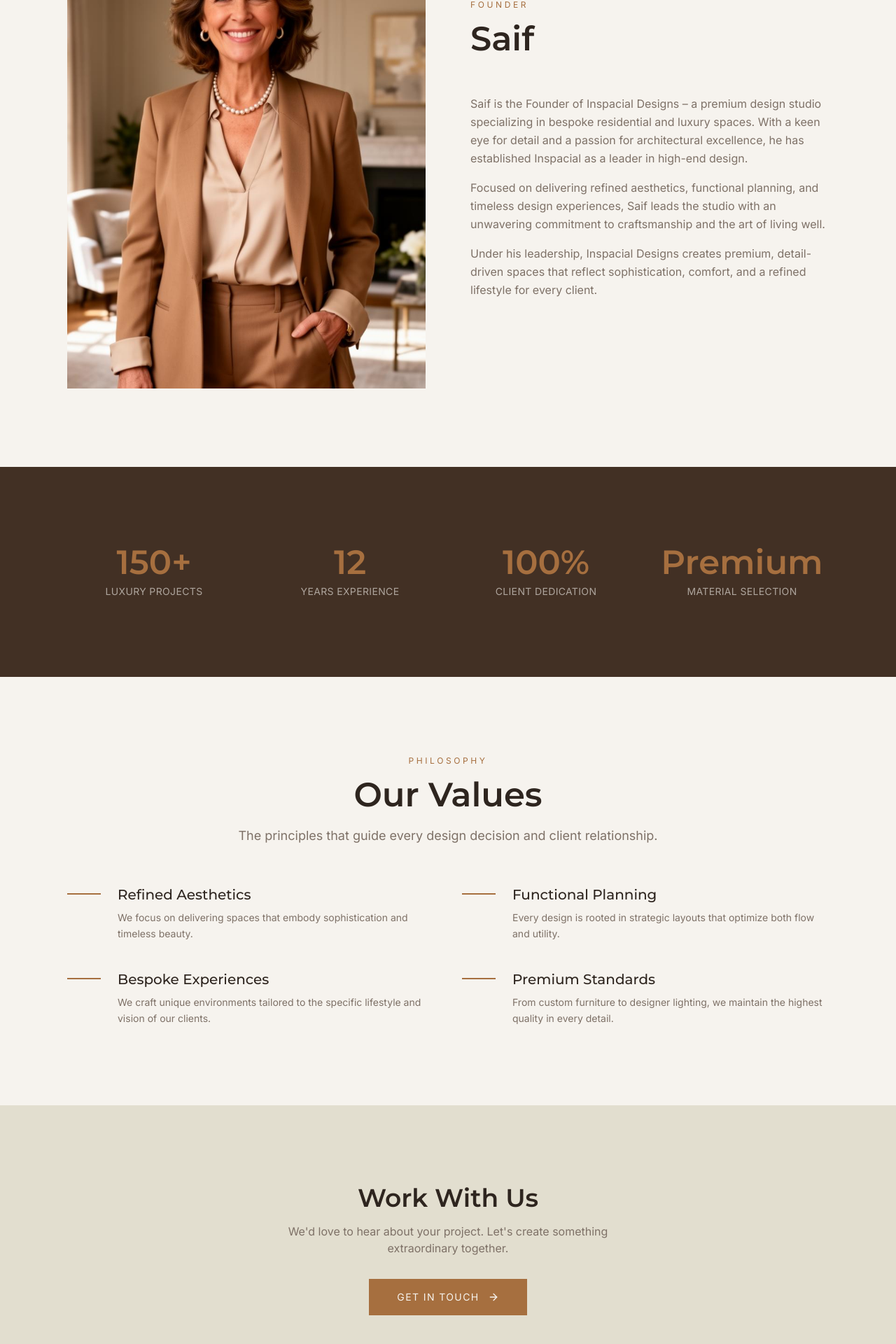
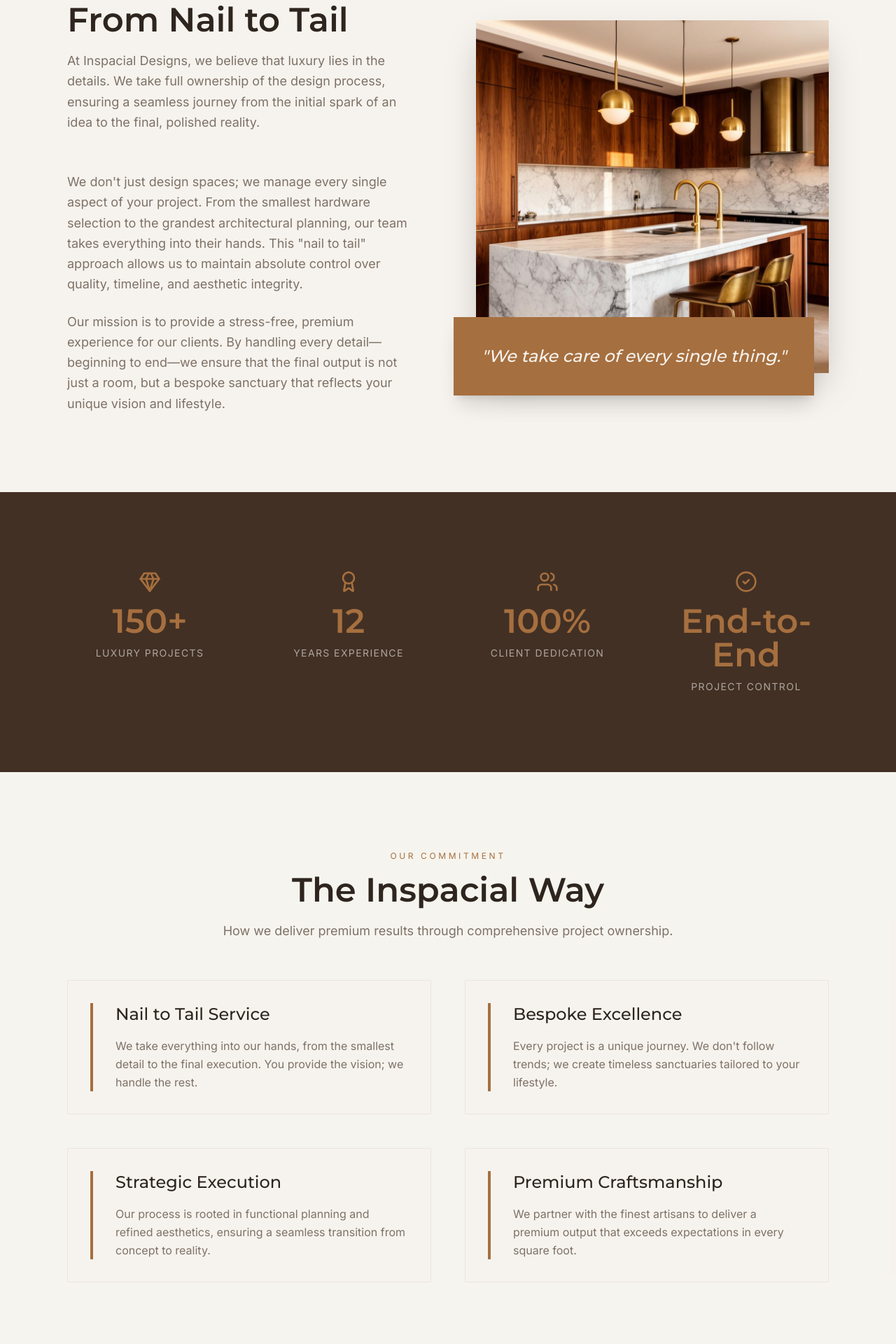
Before and after one commit to CODTECHIT/INSPACIAL, a React (Vite) app: page /about in a window 1280 px wide. Shown: the part 720-2640 px from the top of the page at 70% size. Built offline with nearby package versions, Linux system fonts and the light colour scheme; the HTML template or start-up script is replaced by a standard one.

Commit message:
Update About page to focus on company and nail-to-tail philosophy

```diff
--- a/src/pages/About.tsx
+++ b/src/pages/About.tsx
@@ -1,60 +1,83 @@
 import { motion } from "framer-motion";
 import Layout from "@/components/Layout";
 import SectionHeading from "@/components/SectionHeading";
-import designerImage from "@/assets/designer-portrait.jpg";
-import heroImage from "@/assets/hero-living.jpg";
+import companyImage from "@/assets/hero-living.jpg";
+import projectImage from "@/assets/project-kitchen.jpg";
 import { Link } from "react-router-dom";
-import { ArrowRight } from "lucide-react";
+import { ArrowRight, CheckCircle2, Award, Users, Gem } from "lucide-react";
 
 const stats = [
-  { number: "150+", label: "Luxury Projects" },
-  { number: "12", label: "Years Experience" },
-  { number: "100%", label: "Client Dedication" },
-  { number: "Premium", label: "Material Selection" },
+  { number: "150+", label: "Luxury Projects", icon: Gem },
+  { number: "12", label: "Years Experience", icon: Award },
+  { number: "100%", label: "Client Dedication", icon: Users },
+  { number: "End-to-End", label: "Project Control", icon: CheckCircle2 },
 ];
 
 const values = [
-  { title: "Refined Aesthetics", desc: "We focus on delivering spaces that embody sophistication and timeless beauty." },
-  { title: "Functional Planning", desc: "Every design is rooted in strategic layouts that optimize both flow and utility." },
-  { title: "Bespoke Experiences", desc: "We craft unique environments tailored to the specific lifestyle and vision of our clients." },
-  { title: "Premium Standards", desc: "From custom furniture to designer lighting, we maintain the highest quality in every detail." },
+  { title: "Nail to Tail Service", desc: "We take everything into our hands, from the smallest detail to the final execution. You provide the vision; we handle the rest." },
+  { title: "Bespoke Excellence", desc: "Every project is a unique journey. We don't follow trends; we create timeless sanctuaries tailored to your lifestyle." },
+  { title: "Strategic Execution", desc: "Our process is rooted in functional planning and refined aesthetics, ensuring a seamless transition from concept to reality." },
+  { title: "Premium Craftsmanship", desc: "We partner with the finest artisans to deliver a premium output that exceeds expectations in every square foot." },
 ];
 
 const About = () => {
   return (
     <Layout>
       {/* Hero */}
-      <section className="relative h-[50vh] min-h-[400px] flex items-end overflow-hidden">
-        <img src={heroImage} alt="Inspacial Designs studio" className="absolute inset-0 w-full h-full object-cover" />
-        <div className="absolute inset-0 bg-gradient-to-t from-foreground/70 to-transparent" />
-        <div className="relative z-10 section-padding pb-12 max-w-7xl mx-auto w-full">
-          <motion.div initial={{ opacity: 0, y: 20 }} animate={{ opacity: 1, y: 0 }} transition={{ duration: 0.6 }}>
-            <span className="font-body text-xs tracking-[0.3em] uppercase text-accent block mb-3">Our Story</span>
-            <h1 className="font-display text-4xl md:text-6xl font-semibold text-primary-foreground uppercase">About Inspacial</h1>
+      <section className="relative h-[60vh] min-h-[500px] flex items-center overflow-hidden">
+        <img src={companyImage} alt="Inspacial Designs Luxury Interior" className="absolute inset-0 w-full h-full object-cover" />
+        <div className="absolute inset-0 bg-black/50" />
+        <div className="relative z-10 section-padding max-w-7xl mx-auto w-full">
+          <motion.div initial={{ opacity: 0, y: 30 }} animate={{ opacity: 1, y: 0 }} transition={{ duration: 0.8 }}>
+            <span className="font-body text-xs tracking-[0.4em] uppercase text-accent block mb-4">The Studio</span>
+            <h1 className="font-display text-5xl md:text-7xl font-semibold text-white uppercase leading-tight">
+              About <br /> Inspacial Designs
+            </h1>
           </motion.div>
         </div>
       </section>
 
-      {/* Bio */}
+      {/* Philosophy Section */}
       <section className="section-padding max-w-7xl mx-auto">
-        <div className="grid grid-cols-1 lg:grid-cols-2 gap-16 items-center">
-          <motion.div initial={{ opacity: 0, x: -30 }} whileInView={{ opacity: 1, x: 0 }} viewport={{ once: true }} transition={{ duration: 0.6 }}>
-            <img src={designerImage} alt="Saif - Founder" className="w-full aspect-[3/4] object-cover" />
+        <div className="grid grid-cols-1 lg:grid-cols-2 gap-20 items-center">
+          <motion.div
+            initial={{ opacity: 0, x: -30 }}
+            whileInView={{ opacity: 1, x: 0 }}
+            viewport={{ once: true }}
+            transition={{ duration: 0.8 }}
+          >
+            <SectionHeading
+              label="Our Philosophy"
+              title="From Nail to Tail"
+              description="At Inspacial Designs, we believe that luxury lies in the details. We take full ownership of the design process, ensuring a seamless journey from the initial spark of an idea to the final, polished reality."
+            />
+            <div className="space-y-6 font-body text-muted-foreground leading-relaxed text-lg">
+              <p>
+                We don't just design spaces; we manage every single aspect of your project. From the smallest hardware selection to the grandest architectural planning, our team takes everything into their hands. This "nail to tail" approach allows us to maintain absolute control over quality, timeline, and aesthetic integrity.
+              </p>
+              <p>
+                Our mission is to provide a stress-free, premium experience for our clients. By handling every detail—beginning to end—we ensure that the final output is not just a room, but a bespoke sanctuary that reflects your unique vision and lifestyle.
+              </p>
+            </div>
           </motion.div>
-          <motion.div initial={{ opacity: 0, x: 30 }} whileInView={{ opacity: 1, x: 0 }} viewport={{ once: true }} transition={{ duration: 0.6, delay: 0.2 }}>
-            <SectionHeading label="Founder" title="Saif" />
-            <div className="space-y-4 font-body text-muted-foreground leading-relaxed">
-              <p>Saif is the Founder of Inspacial Designs – a premium design studio specializing in bespoke residential and luxury spaces. With a keen eye for detail and a passion for architectural excellence, he has established Inspacial as a leader in high-end design.</p>
-              <p>Focused on delivering refined aesthetics, functional planning, and timeless design experiences, Saif leads the studio with an unwavering commitment to craftsmanship and the art of living well.</p>
-              <p>Under his leadership, Inspacial Designs creates premium, detail-driven spaces that reflect sophistication, comfort, and a refined lifestyle for every client.</p>
+          <motion.div
+            initial={{ opacity: 0, x: 30 }}
+            whileInView={{ opacity: 1, x: 0 }}
+            viewport={{ once: true }}
+            transition={{ duration: 0.8 }}
+            className="relative"
+          >
+            <img src={projectImage} alt="Luxury Space Execution" className="w-full aspect-square object-cover shadow-2xl" />
+            <div className="absolute -bottom-8 -left-8 bg-accent p-10 hidden md:block shadow-xl">
+              <p className="font-display text-2xl text-accent-foreground font-medium italic">"We take care of every single thing."</p>
             </div>
           </motion.div>
         </div>
       </section>
 
-      {/* Stats */}
+      {/* Stats Section */}
       <section className="bg-primary section-padding">
-        <div className="max-w-7xl mx-auto grid grid-cols-2 md:grid-cols-4 gap-8">
+        <div className="max-w-7xl mx-auto grid grid-cols-2 lg:grid-cols-4 gap-12">
           {stats.map((stat, i) => (
             <motion.div
               key={stat.label}
@@ -62,19 +85,27 @@
               whileInView={{ opacity: 1, y: 0 }}
               viewport={{ once: true }}
               transition={{ duration: 0.5, delay: i * 0.1 }}
-              className="text-center"
+              className="text-center group"
             >
-              <span className="font-display text-4xl md:text-5xl font-semibold text-accent">{stat.number}</span>
-              <p className="font-body text-sm text-primary-foreground/60 mt-2 tracking-wide uppercase">{stat.label}</p>
+              <div className="flex justify-center mb-4">
+                <stat.icon size={32} className="text-accent group-hover:scale-110 transition-transform duration-300" />
+              </div>
+              <span className="font-display text-4xl md:text-5xl font-semibold text-accent block">{stat.number}</span>
+              <p className="font-body text-sm text-primary-foreground/60 mt-3 tracking-widest uppercase">{stat.label}</p>
             </motion.div>
           ))}
         </div>
       </section>
 
-      {/* Values */}
-      <section className="section-padding max-w-7xl mx-auto">
-        <SectionHeading label="Philosophy" title="Our Values" description="The principles that guide every design decision and client relationship." align="center" />
-        <div className="grid grid-cols-1 md:grid-cols-2 gap-10">
+      {/* Values Section */}
+      <section className="section-padding max-w-7xl mx-auto bg-cream/30">
+        <SectionHeading
+          label="Our Commitment"
+          title="The Inspacial Way"
+          description="How we deliver premium results through comprehensive project ownership."
+          align="center"
+        />
+        <div className="grid grid-cols-1 md:grid-cols-2 gap-12 mt-12">
           {values.map((value, i) => (
             <motion.div
               key={value.title}
@@ -82,25 +113,33 @@
               whileInView={{ opacity: 1, y: 0 }}
               viewport={{ once: true }}
               transition={{ duration: 0.5, delay: i * 0.1 }}
-              className="flex gap-6"
+              className="flex gap-8 p-8 border border-border/50 hover:border-accent/30 transition-colors bg-background"
             >
-              <div className="gold-line mt-3 shrink-0" />
+              <div className="w-1 h-full bg-accent shrink-0" />
               <div>
-                <h3 className="font-display text-xl font-medium mb-2 text-foreground">{value.title}</h3>
-                <p className="font-body text-sm text-muted-foreground leading-relaxed">{value.desc}</p>
+                <h3 className="font-display text-2xl font-medium mb-4 text-foreground">{value.title}</h3>
+                <p className="font-body text-muted-foreground leading-relaxed">{value.desc}</p>
               </div>
             </motion.div>
           ))}
         </div>
       </section>
 
-      {/* CTA */}
+      {/* CTA Section */}
       <section className="bg-secondary section-padding text-center">
-        <motion.div initial={{ opacity: 0, y: 20 }} whileInView={{ opacity: 1, y: 0 }} viewport={{ once: true }} transition={{ duration: 0.6 }}>
-          <h2 className="font-display text-3xl md:text-4xl font-semibold text-foreground mb-4">Work With Us</h2>
-          <p className="font-body text-muted-foreground mb-8 max-w-lg mx-auto">We'd love to hear about your project. Let's create something extraordinary together.</p>
-          <Link to="/contact" className="inline-flex items-center gap-3 px-10 py-4 bg-accent text-accent-foreground font-body text-sm tracking-widest uppercase hover:bg-gold-light transition-colors">
-            Get In Touch <ArrowRight size={16} />
+        <motion.div
+          initial={{ opacity: 0, y: 20 }}
+          whileInView={{ opacity: 1, y: 0 }}
+          viewport={{ once: true }}
+          transition={{ duration: 0.6 }}
+          className="max-w-3xl mx-auto"
+        >
+          <h2 className="font-display text-4xl md:text-5xl font-semibold text-foreground mb-6 uppercase tracking-tight">Experience Absolute Design</h2>
+          <p className="font-body text-muted-foreground mb-10 text-lg leading-relaxed">
+            Ready to let us handle your project from beginning to end? We ensure a premium output that reflects your vision.
+          </p>
+          <Link to="/contact" className="inline-flex items-center gap-4 px-12 py-5 bg-accent text-accent-foreground font-body text-sm tracking-[0.2em] uppercase hover:bg-charcoal hover:text-white transition-all duration-500 shadow-lg">
+            Start Your Journey <ArrowRight size={18} />
           </Link>
         </motion.div>
       </section>
```
